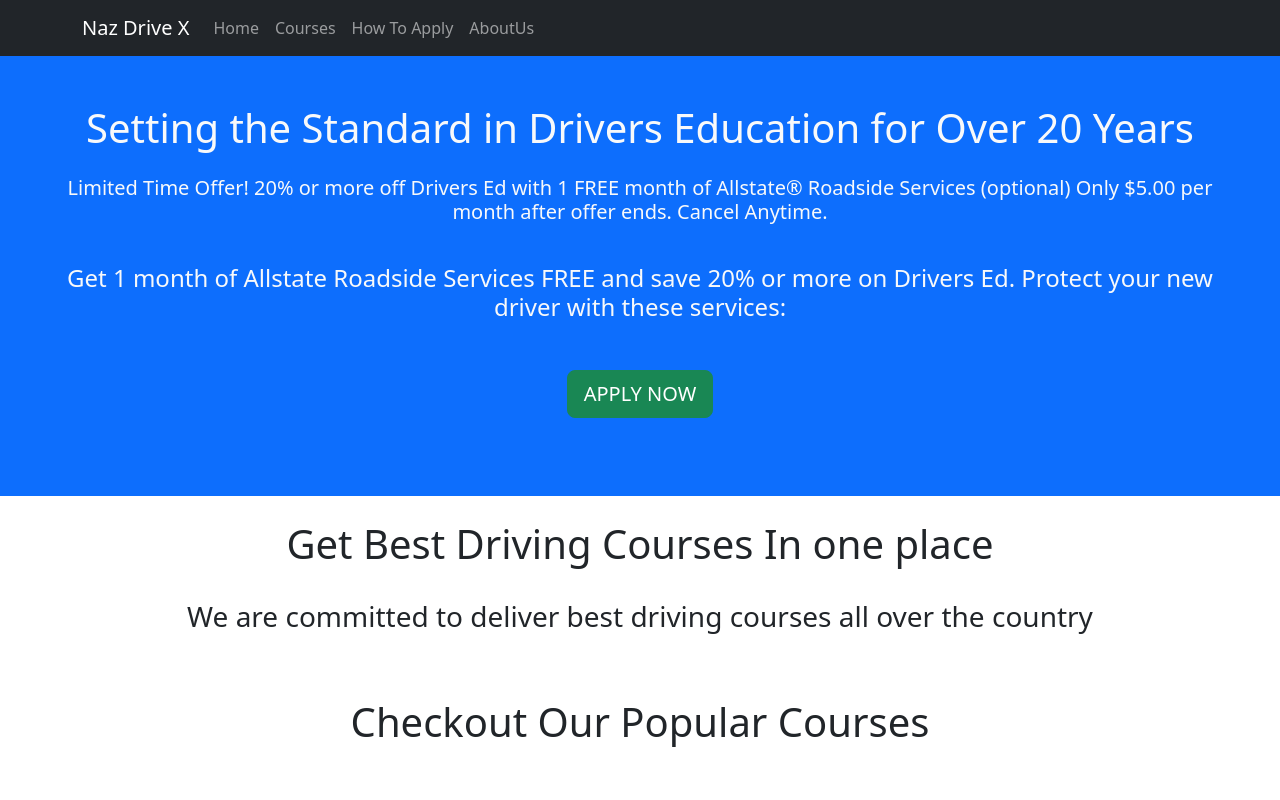
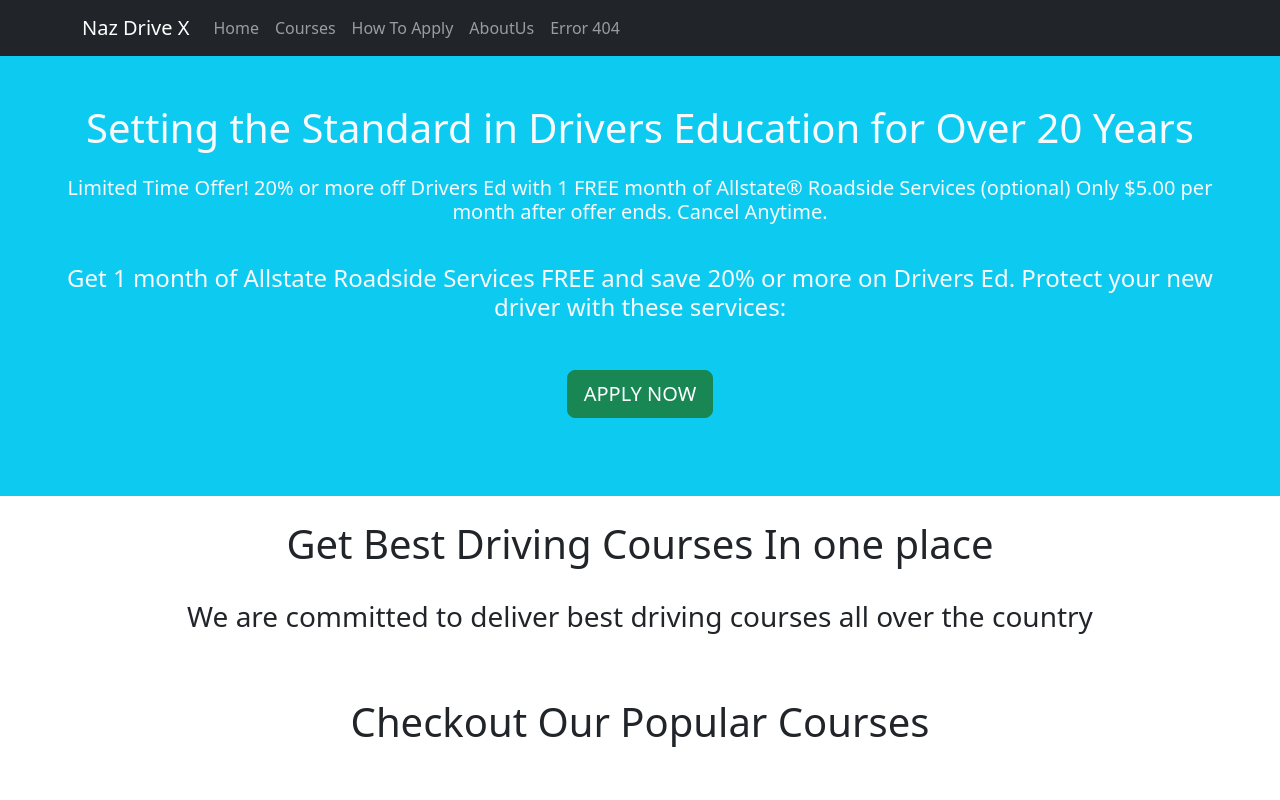
Before and after one commit to Naz365/driving-school, a React (Create React App) app: page / in a window 1280 px wide. Shown: the top 800 px of the page. Built offline with nearby package versions, Linux system fonts and the light colour scheme.

Commit message:
done almost ar cheng kotbo nah vai sure ok

```diff
--- a/src/App.js
+++ b/src/App.js
@@ -26,6 +26,7 @@ function App() {
       <Nav.Link as={Link}  to={"/courses"}>Courses</Nav.Link>
       <Nav.Link as={Link}  to={"/apply"}>How To Apply</Nav.Link>
       <Nav.Link as={Link}  to={"/about-us"}>AboutUs</Nav.Link>
+      <Nav.Link as={Link}  to={"*"}>Error 404</Nav.Link>
     </Nav>
     </Container>
   </Navbar>
--- a/src/Components/Home/Home.js
+++ b/src/Components/Home/Home.js
@@ -15,7 +15,7 @@ const Home = () => {
   return (
     <>
       <div
-        className="container-fluid bg-primary p-5  "
+        className="container-fluid bg-info p-5  "
         style={{
           height: "55vh",
         }}
```
